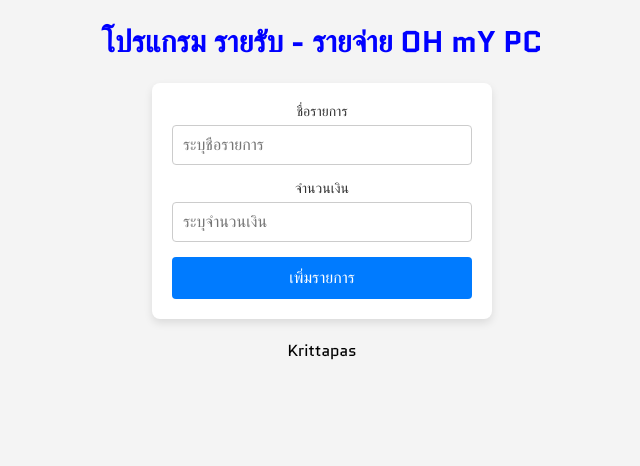
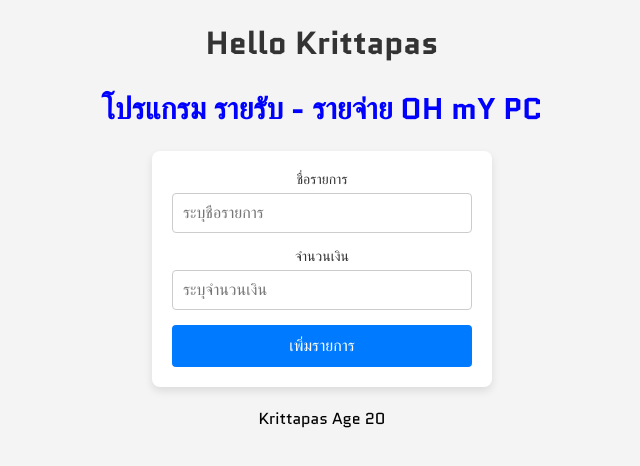
Before and after one commit to 0KrittapasKa0/react_learning_2, a React (Create React App) app: page / in a window 1280 px wide. Shown: the top 466 px of the page, without its empty margins (318-958 px from the left). Built offline with nearby package versions, Linux system fonts and the light colour scheme.

Commit message:
useContext

```diff
--- a/src/components/App.js
+++ b/src/components/App.js
@@ -1,9 +1,10 @@
-import { useState } from "react";
+import { useContext, useState } from "react";
 import { v4 as uuidv4 } from "uuid";
 import Items from "./Items";
 import "./App.css";
 import FormCoponent from "./Form";
 import DataContext from "../data/DataContext";
+import ReportComponent from "./ReportComponent";
 
 function App() {
   const initdata = [];
@@ -15,8 +16,9 @@ function App() {
     });
   };
   return (
-    <DataContext.Provider value={"Krittapas"}>
+    <DataContext.Provider value={{name:"Krittapas",age: 20}}>
       <div>
+        <ReportComponent />
         <Header />
         <FormCoponent onAddItem={onAddNewItem} />
         <Transaction items={items} />
@@ -35,6 +37,9 @@ let Header = () => {
 
 let Transaction = (props) => {
   const { items } = props;
+  const data = useContext(DataContext);
+  const name = data.name;
+  const age = data.age;
   return (
     <div>
         <ul className="style-none">
@@ -42,9 +47,7 @@ let Transaction = (props) => {
             return <Items key={uuidv4()} {...item} />; //items spread operator
           })}
         </ul>
-        <DataContext.Consumer>
-        {value=><p>{value}</p>}
-      </DataContext.Consumer>
+          <p>{name} Age {age}</p>
     </div>
   );
 };
--- /dev/null
+++ b/src/components/ReportComponent.js
@@ -0,0 +1,12 @@
+import { useContext } from "react";
+import DataContext from "../data/DataContext";
+const ReportComponent= () =>{
+    const data = useContext(DataContext)
+    const name = data.name
+        return(
+            <div>
+                <h1>Hello {name}</h1>
+            </div>
+        )
+}
+export default ReportComponent;
```
